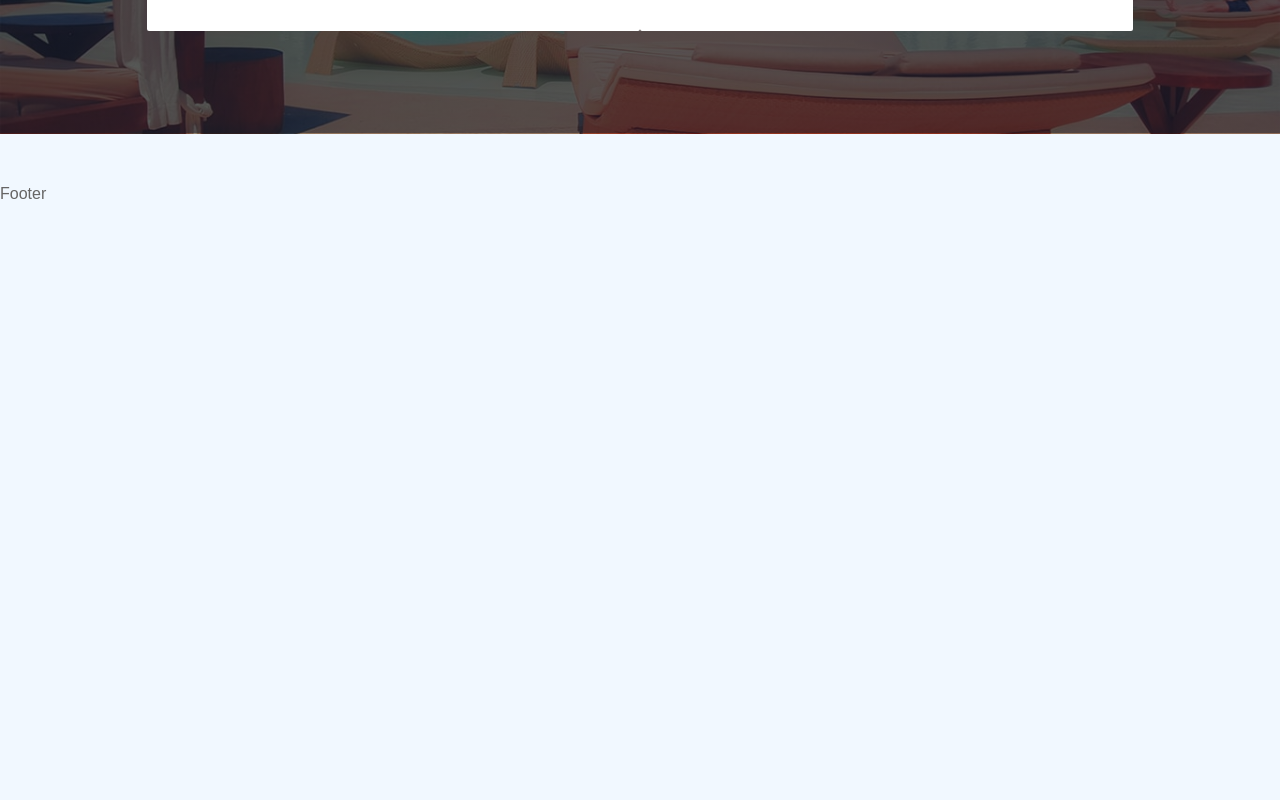
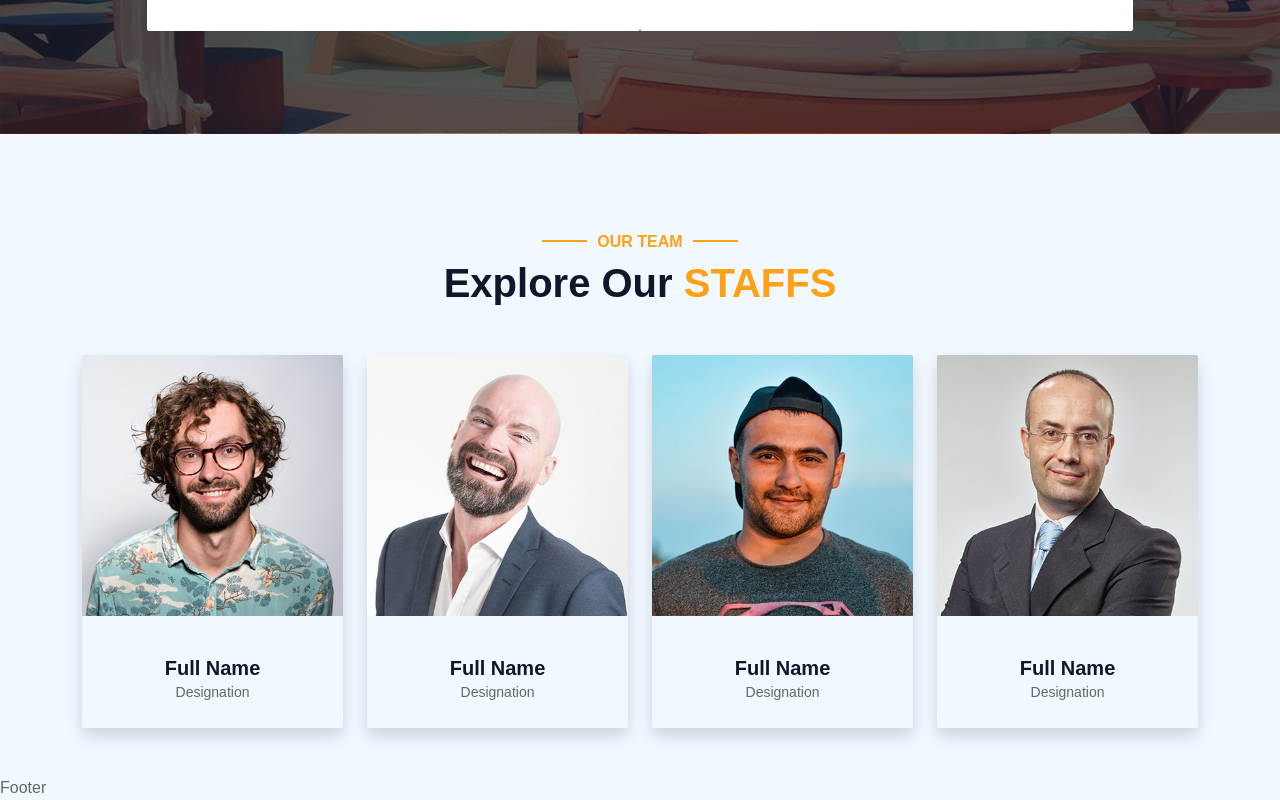
Before and after one commit to khazarglzd/hotel_reservation_app_react, a React (Create React App) app: page / in a window 1280 px wide. Shown: the part 3350-4150 px from the top of the page. Before the commit the page ends 3556 px from the top, so only its background shows below. Built offline with nearby package versions, Linux system fonts and the light colour scheme.

Commit message:
creating Team component

```diff
--- a/src/components/data/Data.jsx
+++ b/src/components/data/Data.jsx
@@ -150,7 +150,7 @@ export const team = [
         designation: "Designation",
     },
     {
-        image: "../assets/img/team-3.jpg",
+        image: "../assets/img/team-4.jpg",
         name: "Full Name",
         designation: "Designation",
     },
--- a/src/components/home/Home.js
+++ b/src/components/home/Home.js
@@ -5,6 +5,7 @@ import About from './About'
 import Rooms from './Rooms'
 import Service from "./Service"
 import Slider from "./Slider"
+import Team from './Team'
 
 
 const Home = () => {
@@ -16,6 +17,7 @@ const Home = () => {
             <Rooms />
             <Service />
             <Slider />
+            <Team />
         </div>
     )
 }
--- a/src/components/home/Team.js
+++ b/src/components/home/Team.js
@@ -1,9 +1,39 @@
-import React from 'react'
+import React from "react";
+import { socialIcons, team } from "../data/Data";
+import { Link } from "react-router-dom";
+import CommonHeading from "../common/CommonHeading";
 
-const Team = () => {
+export default function Teams() {
     return (
-        <div>Team</div>
-    )
+        <>
+            <div className="container-xxl py-5">
+                <div className="container">
+                    <CommonHeading
+                        heading="Our Team"
+                        subtitle="Explore Our"
+                        title="Staffs"
+                    />
+                    <div className="row g-4">
+                        {team.map((item, index) => (
+                            <div
+                                className="col-lg-3 col-md-6 wow fadeInUp"
+                                data-wow-delay="0.1s"
+                                key={index}
+                            >
+                                <div className="rounded shadow overflow-hidden">
+                                    <div className="position-relative">
+                                        <img className="img-fluid" src={item.image} alt="img" />
+                                    </div>
+                                    <div className="text-center p-4 mt-3">
+                                        <h5 className="fw-bold mb-0">{item.name}</h5>
+                                        <small>{item.designation}</small>
+                                    </div>
+                                </div>
+                            </div>
+                        ))}
+                    </div>
+                </div>
+            </div>
+        </>
+    );
 }
-
-export default Team
```
